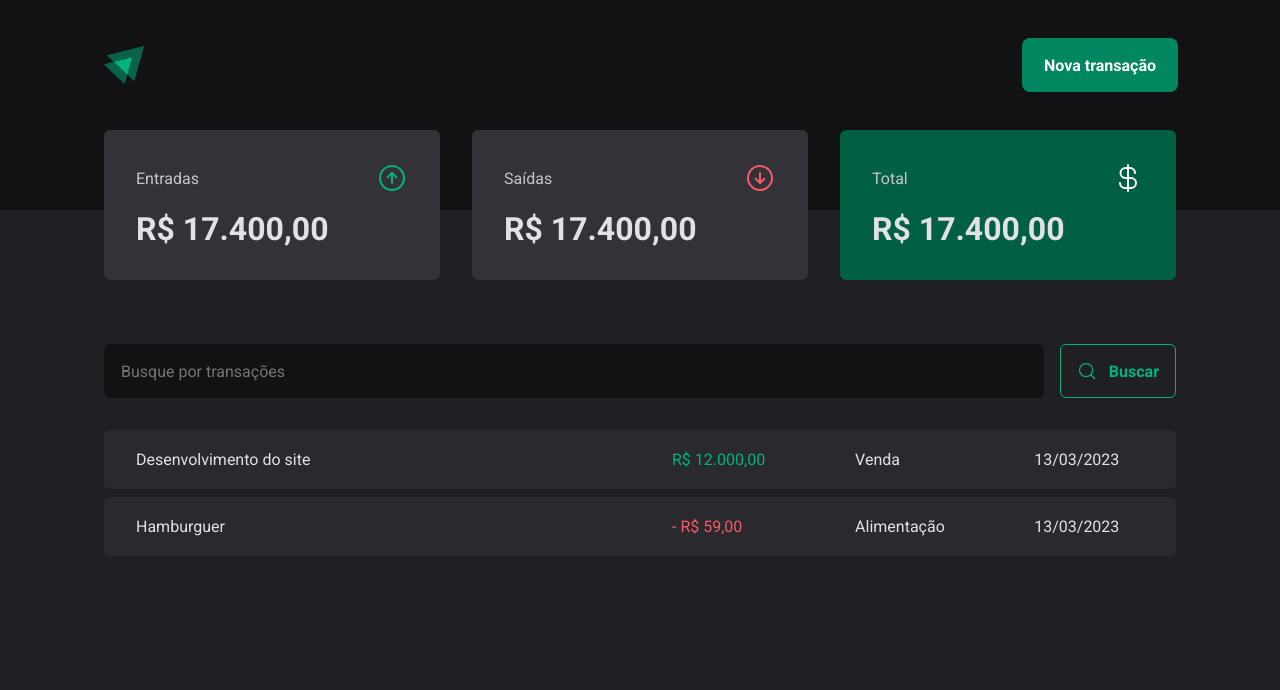
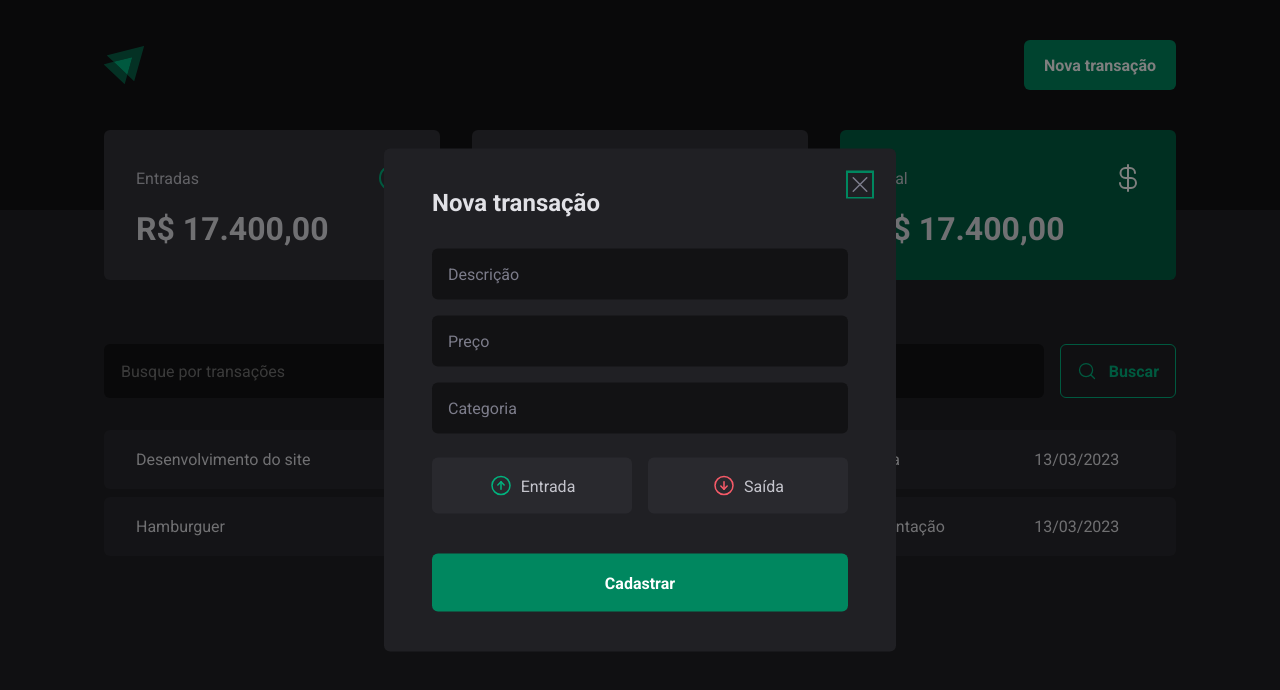
Before and after one commit to CaioScatolino/dt-money, a React (Vite) app: page / in a window 1280 px wide. Both pictures are taken after a click on the button "Nova transação". Shown: the top 690 px of the page. Built offline with nearby package versions, Linux system fonts and the light colour scheme.

Commit message:
Atualizando aulas

```diff
--- a/package.json
+++ b/package.json
@@ -10,6 +10,7 @@
     "lint": "eslint src --ext .ts,.tsx"
   },
   "dependencies": {
+    "@radix-ui/react-dialog": "^1.0.3",
     "phosphor-react": "^1.4.1",
     "react": "^18.2.0",
     "react-dom": "^18.2.0",
--- a/src/components/Header/index.tsx
+++ b/src/components/Header/index.tsx
@@ -1,12 +1,20 @@
 import { HeaderContainer, HeaderContent, NewTransactionButton } from './styles'
 import logoImg from '../../assets/logo.svg'
+import * as Dialog from '@radix-ui/react-dialog'
+import { NewTransactionModal } from '../NewTransactionModal'
 
 export function Header() {
   return (
     <HeaderContainer>
       <HeaderContent>
         <img src={logoImg} alt="" />
-        <NewTransactionButton>Nova transação</NewTransactionButton>
+
+        <Dialog.Root>
+          <Dialog.Trigger asChild>
+            <NewTransactionButton>Nova transação</NewTransactionButton>
+          </Dialog.Trigger>
+          <NewTransactionModal />
+        </Dialog.Root>
       </HeaderContent>
     </HeaderContainer>
   )
--- /dev/null
+++ b/src/components/NewTransactionModal/index.tsx
@@ -0,0 +1,40 @@
+import * as Dialog from '@radix-ui/react-dialog'
+import { ArrowCircleDown, ArrowCircleUp, X } from 'phosphor-react'
+import {
+  CloseButton,
+  Content,
+  Overlay,
+  TransactionType,
+  TransactionTypeButton,
+} from './styles'
+
+export function NewTransactionModal() {
+  return (
+    <Dialog.Portal>
+      <Overlay>
+        <Content>
+          <Dialog.Title>Nova transação</Dialog.Title>
+          <CloseButton>
+            <X size={24} />
+          </CloseButton>
+          <form action="">
+            <input type="text" placeholder="Descrição" required />
+            <input type="number" placeholder="Preço" required />
+            <input type="text" placeholder="Categoria" required />
+
+            <TransactionType>
+              <TransactionTypeButton variant="income">
+                <ArrowCircleUp size={24} /> Entrada
+              </TransactionTypeButton>
+              <TransactionTypeButton variant="outcome">
+                <ArrowCircleDown size={24} /> Saída
+              </TransactionTypeButton>
+            </TransactionType>
+
+            <button type="submit">Cadastrar</button>
+          </form>
+        </Content>
+      </Overlay>
+    </Dialog.Portal>
+  )
+}
--- /dev/null
+++ b/src/components/NewTransactionModal/styles.ts
@@ -0,0 +1,101 @@
+import styled from 'styled-components'
+import * as Dialog from '@radix-ui/react-dialog'
+
+export const Overlay = styled(Dialog.Overlay)`
+  position: fixed;
+  width: 100vw;
+  height: 100vh;
+  inset: 0; // é o mesmo de fazer top 0 left 0 bottom 0 right 0
+  background: rgba(0, 0, 0, 0.5);
+`
+
+export const Content = styled(Dialog.Content)`
+  min-width: 32rem;
+  border-radius: 6px;
+  padding: 2.5rem 3rem;
+  background-color: ${(props) => props.theme['gray-800']};
+
+  // kit para centralizar na tela
+  position: fixed;
+  top: 50%;
+  left: 50%;
+  transform: translate(-50%, -50%);
+
+  form {
+    margin-top: 2rem;
+
+    display: flex;
+    flex-direction: column;
+    gap: 1rem;
+
+    input {
+      border-radius: 6px;
+      border: 0;
+      background-color: ${(props) => props.theme['gray-900']};
+      color: ${(props) => props.theme['gray-300']};
+      padding: 1rem;
+
+      &::placeholder {
+        color: ${(props) => props.theme['gray-500']};
+      }
+    }
+
+    button[type='submit'] {
+      height: 58px;
+      border: 0;
+      background-color: ${(props) => props.theme['green-500']};
+      color: ${(props) => props.theme.white};
+      font-weight: bold;
+      padding: 0 1.25rem;
+      border-radius: 6px;
+      margin-top: 1.5rem;
+      cursor: pointer;
+
+      &:hover {
+        background-color: ${(props) => props.theme['green-700']};
+        transition: 0.2s;
+      }
+    }
+  }
+`
+export const CloseButton = styled(Dialog.Close)`
+  position: absolute;
+  background: transparent;
+  border: 0;
+  top: 1.5rem;
+  right: 1.5rem;
+  line-height: 0;
+  cursor: pointer;
+  color: ${(props) => props.theme['gray-500']};
+`
+
+export const TransactionType = styled.div`
+  display: grid;
+  grid-template-columns: repeat(2, 1fr);
+  gap: 1rem;
+  margin-top: 0.5rem;
+`
+
+interface TransactionTypeButtonProps {
+  variant: 'income' | 'outcome'
+}
+
+export const TransactionTypeButton = styled.button<TransactionTypeButtonProps>`
+  background-color: ${(props) => props.theme['gray-700']};
+  padding: 1rem;
+  display: flex;
+  align-items: center;
+  justify-content: center;
+  gap: 0.5rem;
+  border-radius: 6px;
+  cursor: pointer;
+  border: 0;
+  color: ${(props) => props.theme['gray-300']};
+
+  svg {
+    color: ${(props) =>
+      props.variant === 'income'
+        ? props.theme['green-300']
+        : props.theme['red-300']};
+  }
+`
```
Also changed, not shown: 1 other file (tests, documents, lock files or other folders).
